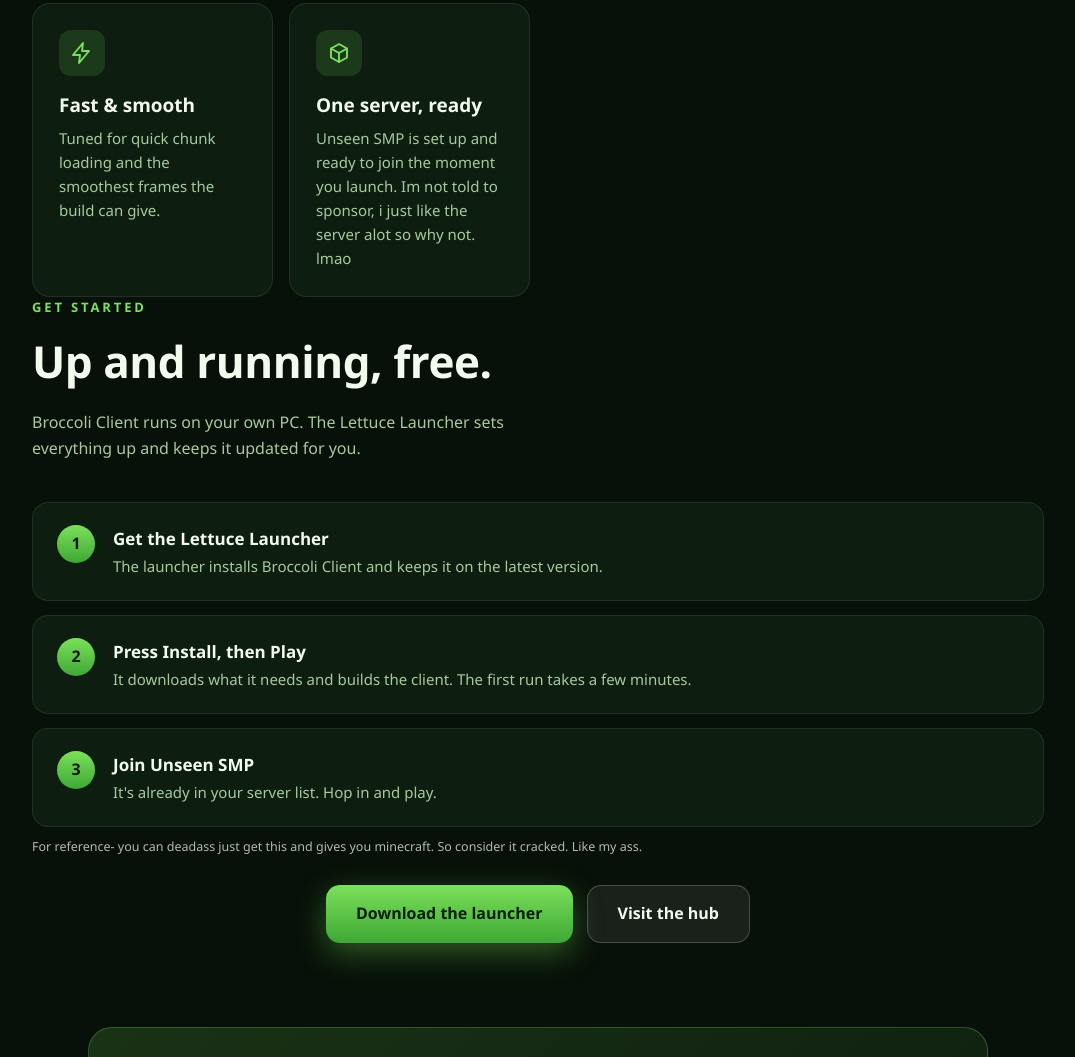
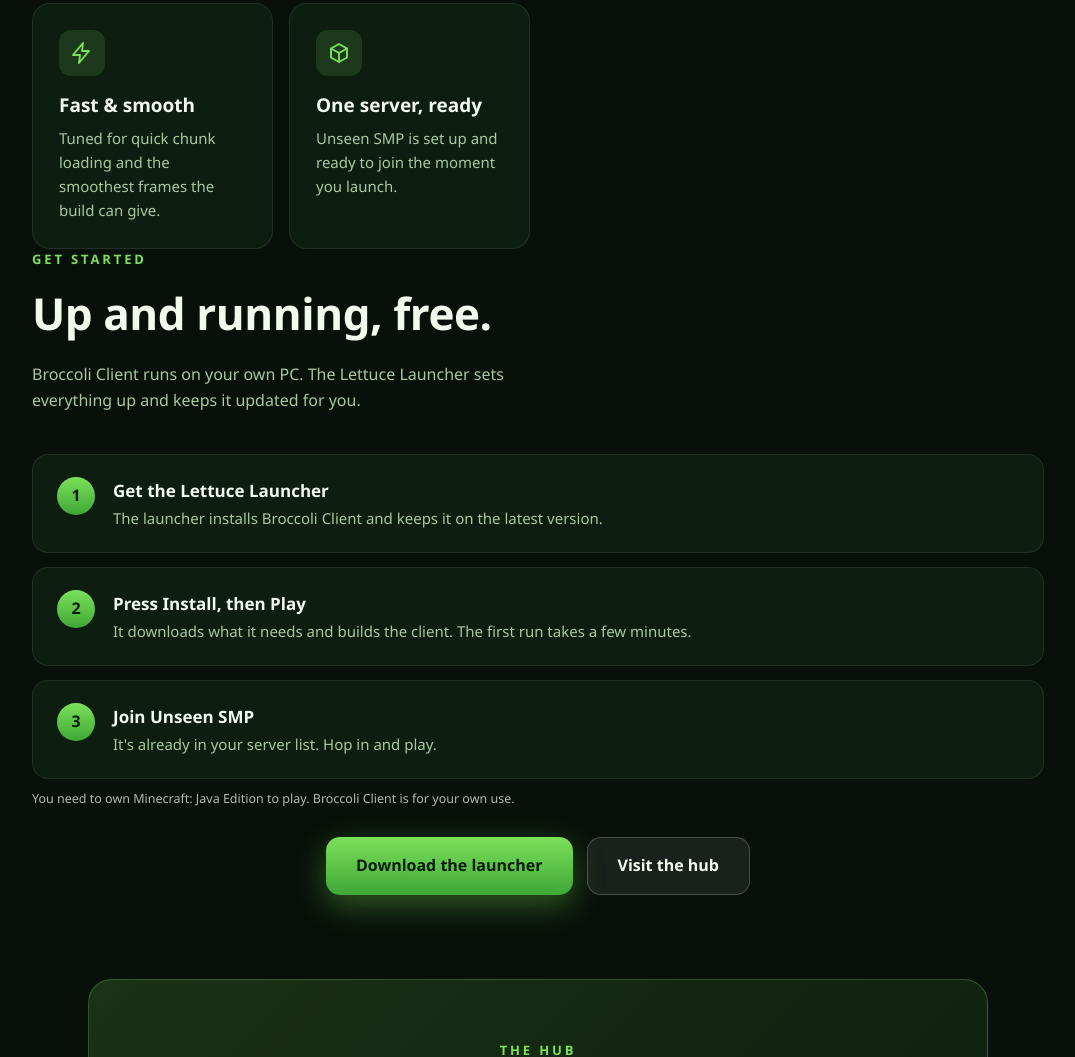
Before and after one commit to LettuceManFr/broccoli-site, a plain HTML site: page index.html in a window 1280 px wide. Shown: the part 1239-2296 px from the top of the page, without its empty margins (102-1177 px from the left). Drawn offline with Linux system fonts and the light colour scheme.

Commit message:
index.html

```diff
--- a/index.html
+++ b/index.html
@@ -94,7 +94,7 @@
   <div class="inner">
     <img src="logo.png" alt="Broccoli Client logo">
     <h1>Broccoli <span>Client</span></h1>
-    <p>A fast, green Minecraft client built for Unseen SMP.</p>
+    <p>A fast, green Minecraft client built for servers that are totally not Unseensmp.com (shhh).</p>
     <div class="buttons">
       <a class="btn main" href="#get">Get Broccoli Client</a>
       <a class="btn" href="#features">See features</a>
@@ -135,7 +135,7 @@
     <div class="card">
       <div class="ico"><svg viewBox="0 0 24 24"><path d="M12 3l8 4.5v9L12 21l-8-4.5v-9z"/><path d="M12 12v9"/><path d="M20 7.5L12 12 4 7.5"/></svg></div>
       <h3>One server, ready</h3>
-      <p>Unseen SMP is set up and ready to join the moment you launch. Im not told to sponsor, i just like the server alot so why not. lmao</p>
+      <p>Unseen SMP is set up and ready to join the moment you launch.</p>
     </div>
   </div>
 </section>
@@ -149,7 +149,7 @@
     <div class="step"><div><h3>Press Install, then Play</h3><p>It downloads what it needs and builds the client. The first run takes a few minutes.</p></div></div>
     <div class="step"><div><h3>Join Unseen SMP</h3><p>It's already in your server list. Hop in and play.</p></div></div>
   </div>
-  <p class="note">For reference- you can deadass just get this and gives you minecraft. So consider it cracked. Like my ass.</p>
+  <p class="note">You need to own Minecraft: Java Edition to play. Broccoli Client is for your own use.</p>
   <div style="margin-top:28px" class="buttons">
     <a class="btn main" href="https://github.com/LettuceManFr/broccoli-client/releases/download/launcher-1.0/Lettuce.Launcher.exe">Download the launcher</a>
     <a class="btn" href="https://github.com/LettuceManFr">Visit the hub</a>
```
